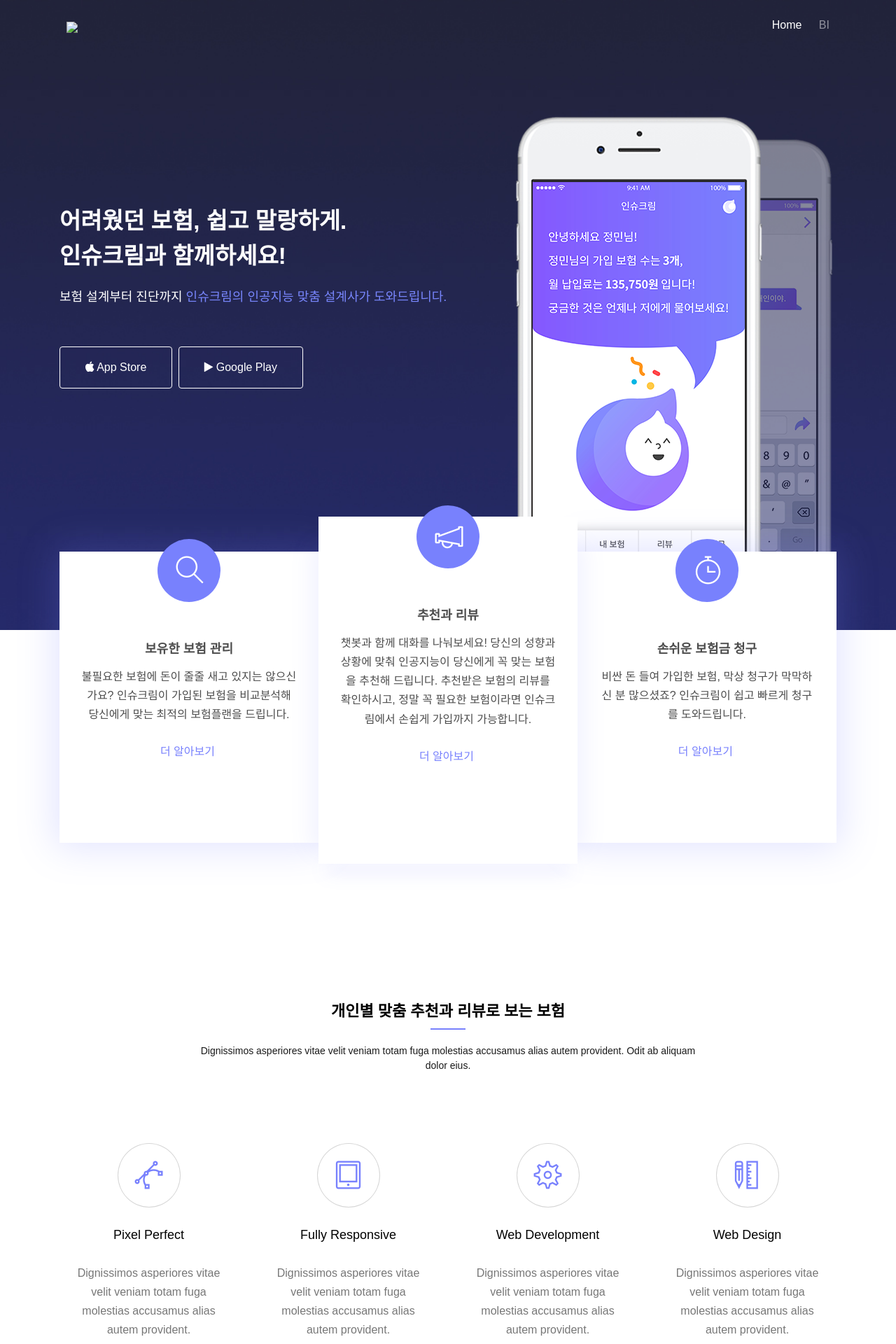
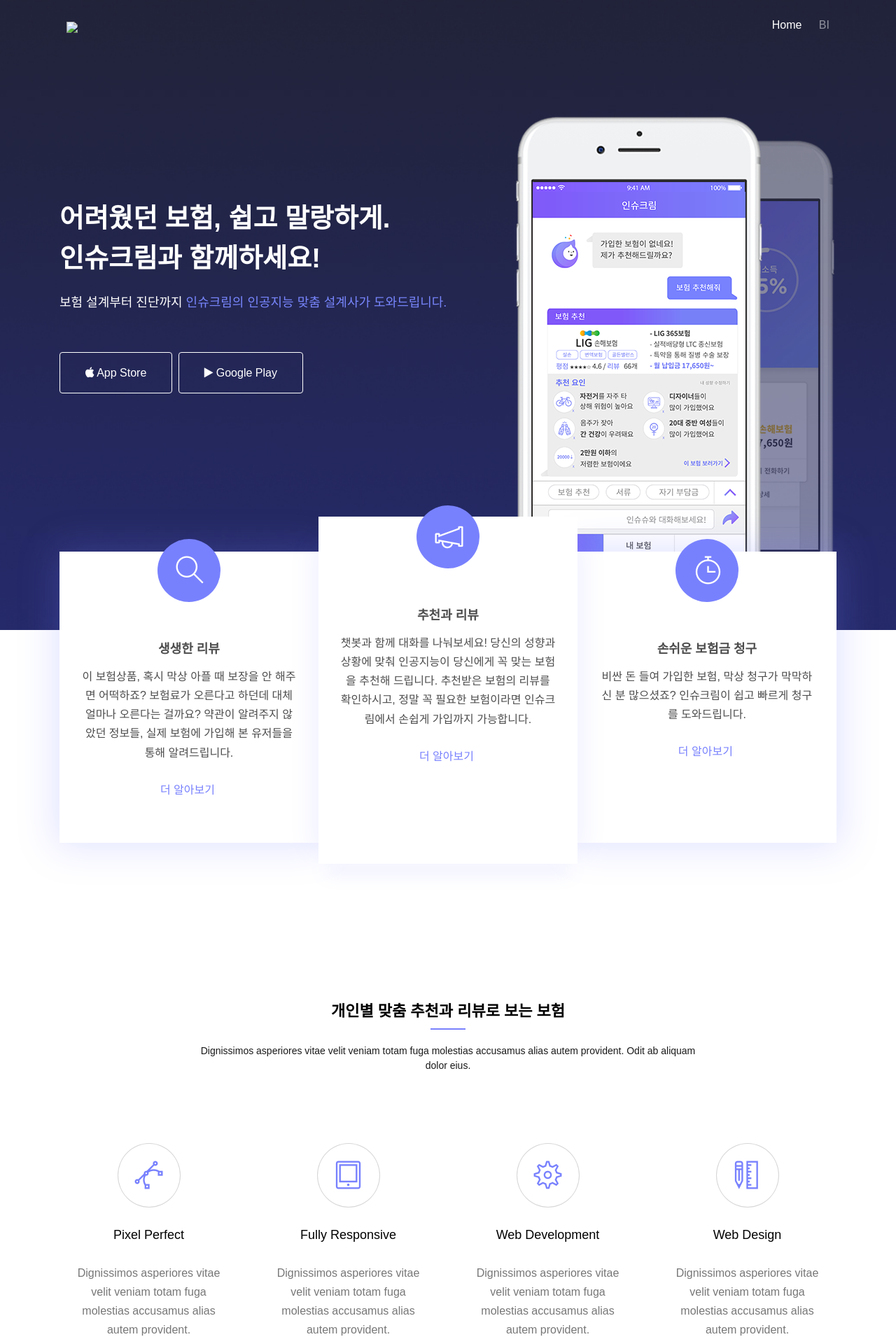
Before and after one commit to 0x1f440/0x1f440.github.io, a Jekyll site: the page insucream/index.html, which Jekyll copies as it is, in a window 1280 px wide. Shown: the top 1920 px of the page at 70% size. Built offline with Jekyll 4.4.1, drawn with Linux system fonts in a browser that asks for light colours; some web fonts are replaced; some of the changed text lies outside the part shown.

Commit message:
changed a bit

```diff
--- a/insucream/css/style.css
+++ b/insucream/css/style.css
@@ -333,7 +333,7 @@
   }
 }
 .gtco-cover.gtco-cover-xs {
-  height: 240px;
+  height: 220px;
 }
 @media screen and (max-width: 768px) {
   .gtco-cover.gtco-cover-xs {
@@ -343,7 +343,7 @@
 }
 .gtco-cover.gtco-cover-xs .display-t,
 .gtco-cover.gtco-cover-xs .display-tc {
-  height: 340px;
+  height: 300px;
   display: table;
   width: 100%;
 }
@@ -502,7 +502,7 @@
 #gtco-counter .display-tc h1,
 .gtco-cover .display-tc h1 {
   margin-bottom: 0px;
-  font-size: 33px;
+  font-size: 38px;
   line-height: 1.5;
 }
 @media screen and (max-width: 768px) {
--- a/insucream/index.html
+++ b/insucream/index.html
@@ -91,8 +91,8 @@
 						<span class="icon">
 							<i class="ti-search"></i>
 						</span>
-						<h3>보유한 보험 관리</h3>
-						<p>불필요한 보험에 돈이 줄줄 새고 있지는 않으신가요? 인슈크림이 가입된 보험을 비교분석해 당신에게 맞는 최적의 보험플랜을 드립니다.</p>
+						<h3>생생한 리뷰</h3>
+						<p>이 보험상품, 혹시 막상 아플 때 보장을 안 해주면 어떡하죠? 보험료가 오른다고 하던데 대체 얼마나 오른다는 걸까요? 약관이 알려주지 않았던 정보들, 실제 보험에 가입해 본 유저들을 통해 알려드립니다.</p>
 						<p><a href="#" class="btn btn-outline">더 알아보기</a></p>
 					</div>
 				</div>
@@ -172,71 +172,9 @@
 
 	<div id="gtco-portfolio" class="gtco-section">
 		<div class="gtco-container">
-			<div class="row">
-				<div class="col-md-8 col-md-offset-2 text-center gtco-heading animate-box">
-					<h2>Our Latest Works</h2>
-					<p>Dignissimos asperiores vitae velit veniam totam fuga molestias accusamus alias autem provident. Odit ab aliquam dolor eius.</p>
-				</div>
+			<div style="margin:0 auto; width:700px;">
+				<iframe width="100%" height="435px" src="https://www.youtube.com/embed/dt8dezlwafk" frameborder="0" gesture="media" allow="encrypted-media" allowfullscreen></iframe>
 			</div>
-
-			<div class="row row-pb-md">
-				<div class="col-md-12">
-					<ul id="gtco-portfolio-list">
-						<li class="two-third animate-box" data-animate-effect="fadeIn" style="background-image: url(images/img_1.jpg); ">
-							<a href="#" class="color-1">
-								<div class="case-studies-summary">
-									<span>Web Design</span>
-									<h2>View the Earth from the Outer Space</h2>
-								</div>
-							</a>
-						</li>
-						<li class="one-third animate-box" data-animate-effect="fadeIn" style="background-image: url(images/img_2.jpg); ">
-							<a href="#" class="color-2">
-								<div class="case-studies-summary">
-									<span>Illustration</span>
-									<h2>Sleeping in the Cold Blue Water</h2>
-								</div>
-							</a>
-						</li>
-
-
-						<li class="one-half animate-box" data-animate-effect="fadeIn" style="background-image: url(images/img_3.jpg); ">
-							<a href="#" class="color-3">
-								<div class="case-studies-summary">
-									<span>Illustration</span>
-									<h2>Building Builded by Man</h2>
-								</div>
-							</a>
-						</li>
-						<li class="one-half animate-box" data-animate-effect="fadeIn" style="background-image: url(images/img_4.jpg); ">
-							<a href="#" class="color-4">
-								<div class="case-studies-summary">
-									<span>Web Design</span>
-									<h2>The Peaceful Place On Earth</h2>
-								</div>
-							</a>
-						</li>
-
-						<li class="one-third animate-box" data-animate-effect="fadeIn" style="background-image: url(images/img_5.jpg); ">
-							<a href="#" class="color-5">
-								<div class="case-studies-summary">
-									<span>Web Design</span>
-									<h2>I'm Getting Married</h2>
-								</div>
-							</a>
-						</li>
-						<li class="two-third animate-box" data-animate-effect="fadeIn" style="background-image: url(images/img_6.jpg); ">
-							<a href="#" class="color-6">
-								<div class="case-studies-summary">
-									<span>Illustration</span>
-									<h2>Beautiful Flowers In The Air</h2>
-								</div>
-							</a>
-						</li>
-					</ul>
-				</div>
-			</div>
-
 		</div>
 	</div>
 
@@ -323,39 +261,6 @@
 	</div>
 
 
-
-	<div id="gtco-subscribe">
-		<div class="gtco-container">
-			<div class="row animate-box">
-				<div class="col-md-8 col-md-offset-2 text-center gtco-heading">
-					<h2>Subscribe</h2>
-					<p>Be the first to know about the new templates.</p>
-				</div>
-			</div>
-			<div class="row animate-box">
-				<div class="col-md-12">
-					<form class="form-inline">
-						<div class="col-md-4 col-sm-4">
-							<div class="form-group">
-								<label for="email" class="sr-only">Email</label>
-								<input type="email" class="form-control" id="email" placeholder="Your Email">
-							</div>
-						</div>
-						<div class="col-md-4 col-sm-4">
-							<div class="form-group">
-								<label for="name" class="sr-only">Name</label>
-								<input type="text" class="form-control" id="name" placeholder="Your Name">
-							</div>
-						</div>
-						<div class="col-md-4 col-sm-4">
-							<button type="submit" class="btn btn-default btn-block">Subscribe</button>
-						</div>
-					</form>
-				</div>
-			</div>
-		</div>
-	</div>
-
 	<footer id="gtco-footer" role="contentinfo">
 		<div class="gtco-container">
 			<div class="row row-p	b-md">
```
Also changed, not shown: insucream/about.html (+57 -53 lines), insucream/images/iphone.png, 1 other file.
